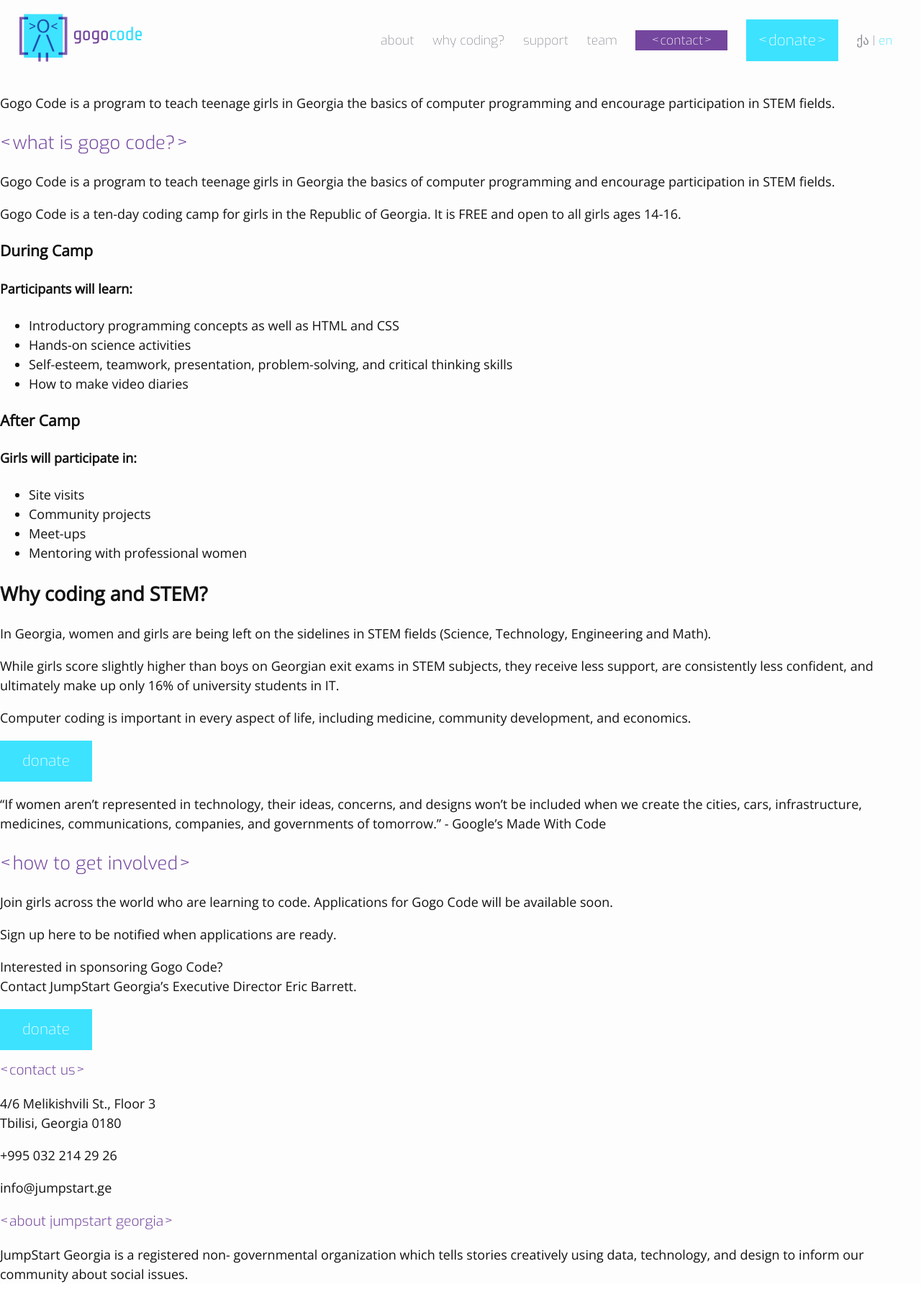
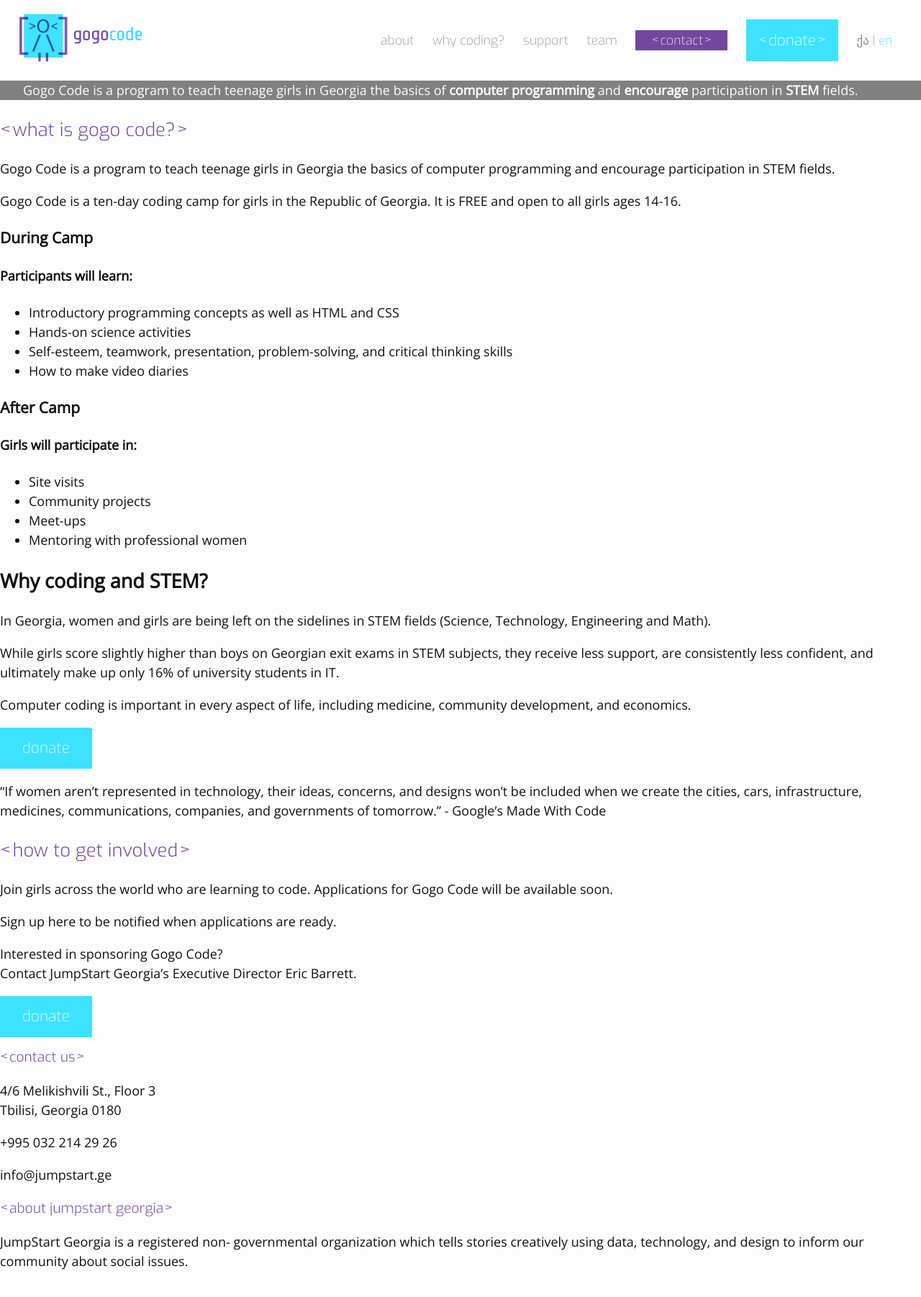
Before and after one commit to JumpStartGeorgia/Gogo-Code-Site, a Jekyll site: the page built from index.html, in a window 1280 px wide. Shown: the whole page at 72% size. Built offline with Jekyll 4.4.1, drawn with Linux system fonts in a browser that asks for light colours.

Commit message:
Styled brand description.

```diff
--- a/_includes/head.html
+++ b/_includes/head.html
@@ -14,5 +14,5 @@
   <link href='https://fonts.googleapis.com/css?family=Open+Sans' rel='stylesheet' type='text/css'>
 
   <!-- Font Source: https://www.google.com/fonts#UsePlace:use/Collection:Exo -->
-  <link href='https://fonts.googleapis.com/css?family=Exo:400,300,200' rel='stylesheet' type='text/css'>
+  <link href='https://fonts.googleapis.com/css?family=Exo:800,400,300,200' rel='stylesheet' type='text/css'>
 </head>
--- /dev/null
+++ b/_sass/components/_brand-description.scss
@@ -0,0 +1,6 @@
+.brand-description {
+  background-color: lighten(black, 50%);
+  color: white;
+  margin: 0;
+  padding: 0 2rem;
+}
--- /dev/null
+++ b/_sass/components/_important-text.scss
@@ -0,0 +1,3 @@
+.important-text {
+  font-weight: 800;
+}
--- a/css/main.scss
+++ b/css/main.scss
@@ -10,9 +10,11 @@
         'colors',
         'mixins',
         'utilities',
+        'components/brand-description',
         'components/brand-logo',
         'components/nav-toggle-button',
         'components/header',
+        'components/important-text',
         'components/link',
         'components/main-nav',
         'components/heading',
--- a/index.html
+++ b/index.html
@@ -6,8 +6,8 @@
 
   <h1 class='u-visually-hidden'>Gogo Code</h1>
 
-  <p>
-    Gogo Code is a program to teach teenage girls in Georgia the basics of computer programming and encourage participation in STEM fields.
+  <p class='brand-description'>
+    Gogo Code is a program to teach teenage girls in Georgia the basics of <strong class='important-text'>computer programming</strong> and <strong class='important-text'>encourage</strong> participation in <strong class='important-text'>STEM</strong> fields.
   </p>
 
   <section id='about'>
```
